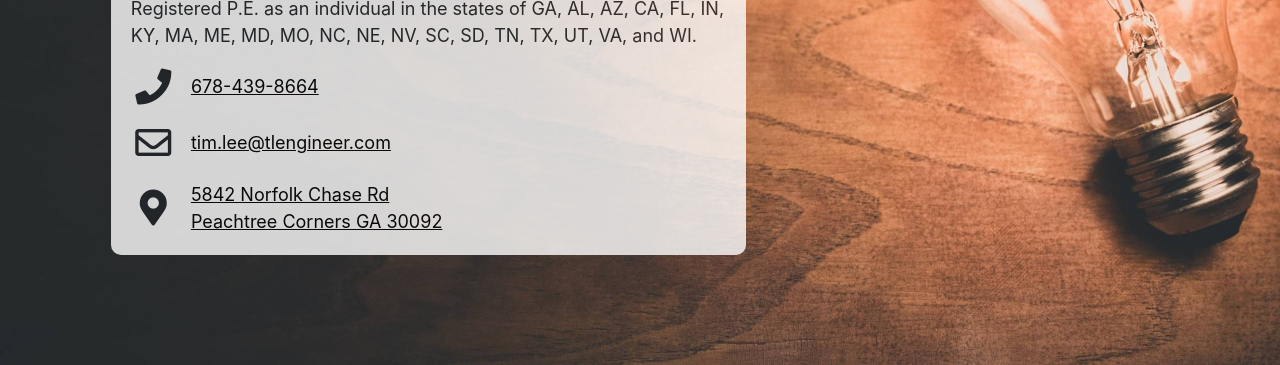
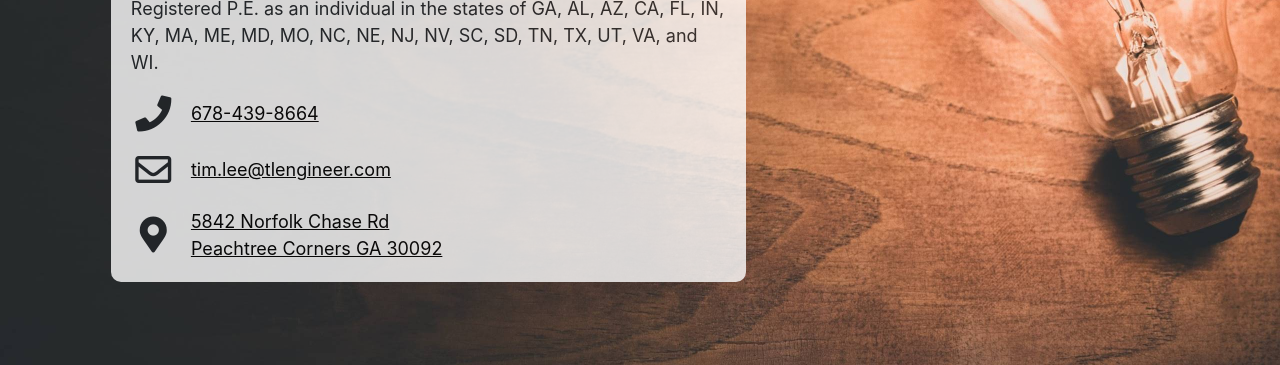
Before and after one commit to tlengineer/tlengineer.github.io, a plain HTML site: page index.html in a window 1280 px wide. Shown: the part 435-800 px from the top of the page. Drawn offline with nearby package versions, Linux system fonts and the light colour scheme.

Commit message:
Update index.html

```diff
--- a/index.html
+++ b/index.html
@@ -33,7 +33,7 @@
                 <h2>Consulting Electrical Engineering</h2>
                 <h2>Timothy S. Lee, P.E., President</h2>
                 <ul>
-                    <li>Registered P.E. as an individual in the states of GA, AL, AZ, CA, FL, IN, KY, MA, ME, MD, MO, NC, NE, NV, SC, SD, TN, TX, UT, VA, and WI.</li>
+                    <li>Registered P.E. as an individual in the states of GA, AL, AZ, CA, FL, IN, KY, MA, ME, MD, MO, NC, NE, NJ, NV, SC, SD, TN, TX, UT, VA, and WI.</li>
                 </ul>
                 <div class="icon-line">
                     <i class="fas fa-phone fa-2x fa-fw" title="Phone" aria-hidden="true"></i>
```
